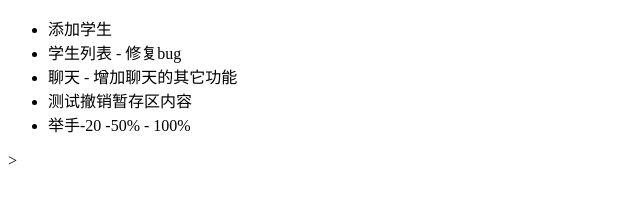
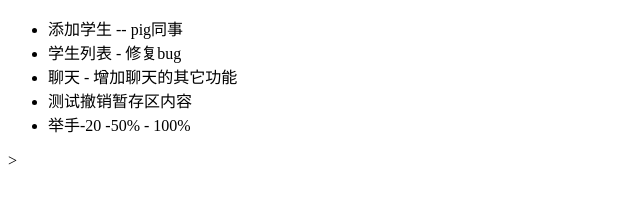
Before and after one commit to 158402/student, a plain HTML site: page index.html in a window 1280 px wide. Shown: the full height of the page, 0-640 px from the left. Drawn offline with Linux system fonts and the light colour scheme.

Commit message:
pig同事修改了第八行

```diff
--- a/index.html
+++ b/index.html
@@ -5,7 +5,7 @@
 </head>
 <body>
 	<ul>
-		<li>添加学生</li>
+		<li>添加学生 -- pig同事</li>
 		<li>学生列表 - 修复bug</li>
 		<li>聊天 - 增加聊天的其它功能</li>
 		<li>测试撤销暂存区内容</li>
```
